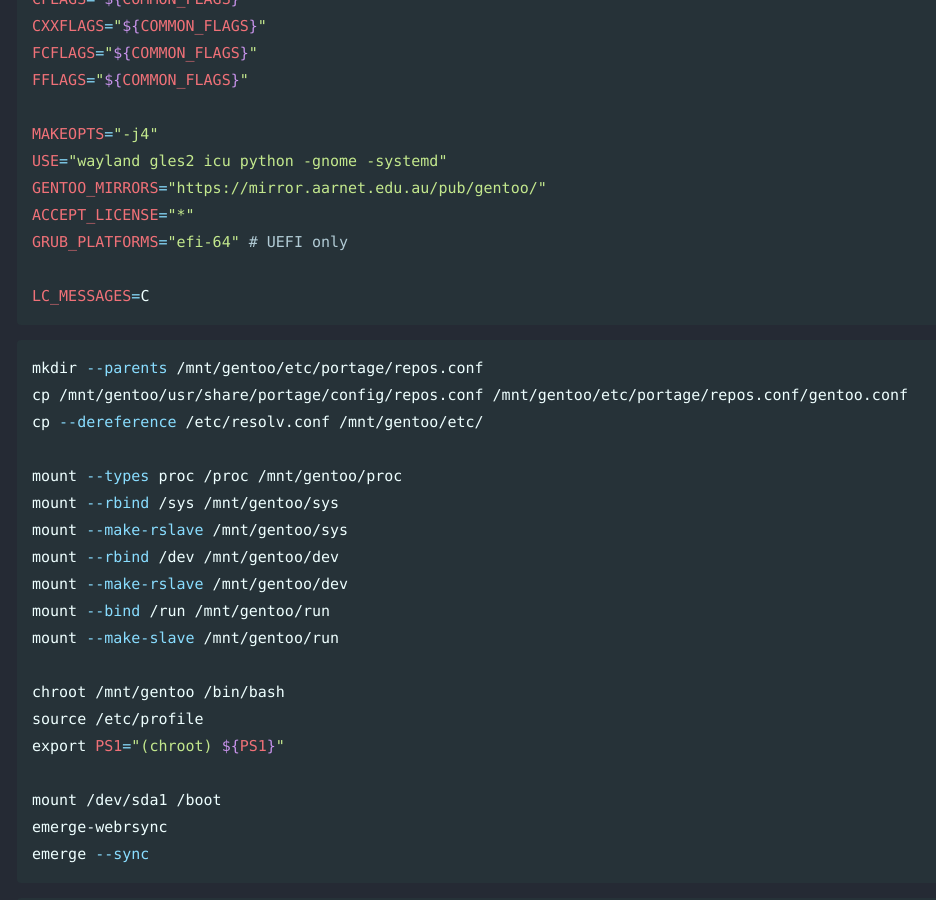
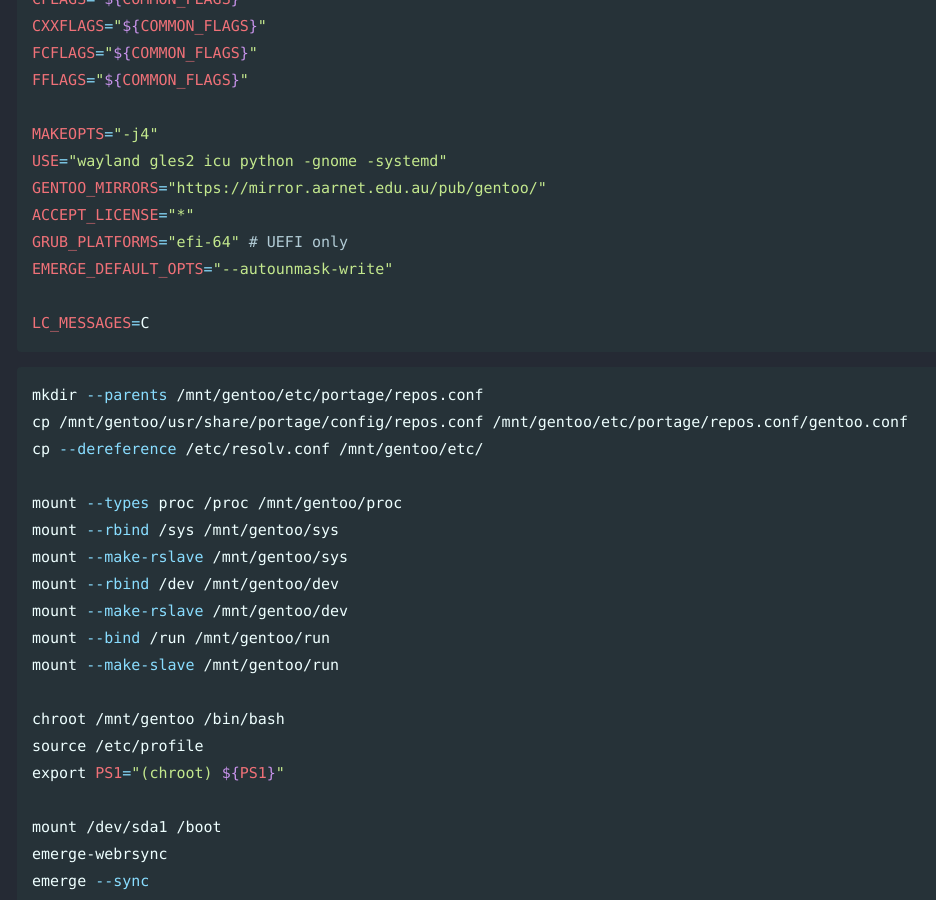
Before and after one commit to Connor-McCartney/Connor-McCartney.github.io, a Jekyll site: the page built from _pages/misc/gentoo.md, in a window 1280 px wide and 900 px high, scrolled down 1983 px. Shown: the whole window, without its empty margins (3-939 px from the left). Built offline with Jekyll 4.4.1, drawn with Linux system fonts in a browser that asks for light colours; cached includes are drawn as plain includes; our own code applies the rules of GitHub Pages for plain Markdown files.

Commit message:
Update gentoo.md

````diff
--- a/_pages/misc/gentoo.md
+++ b/_pages/misc/gentoo.md
@@ -91,6 +91,7 @@ USE="wayland gles2 icu python -gnome -systemd"
 GENTOO_MIRRORS="https://mirror.aarnet.edu.au/pub/gentoo/"
 ACCEPT_LICENSE="*"
 GRUB_PLATFORMS="efi-64" # UEFI only
+EMERGE_DEFAULT_OPTS="--autounmask-write"
 
 LC_MESSAGES=C
 ```
````
